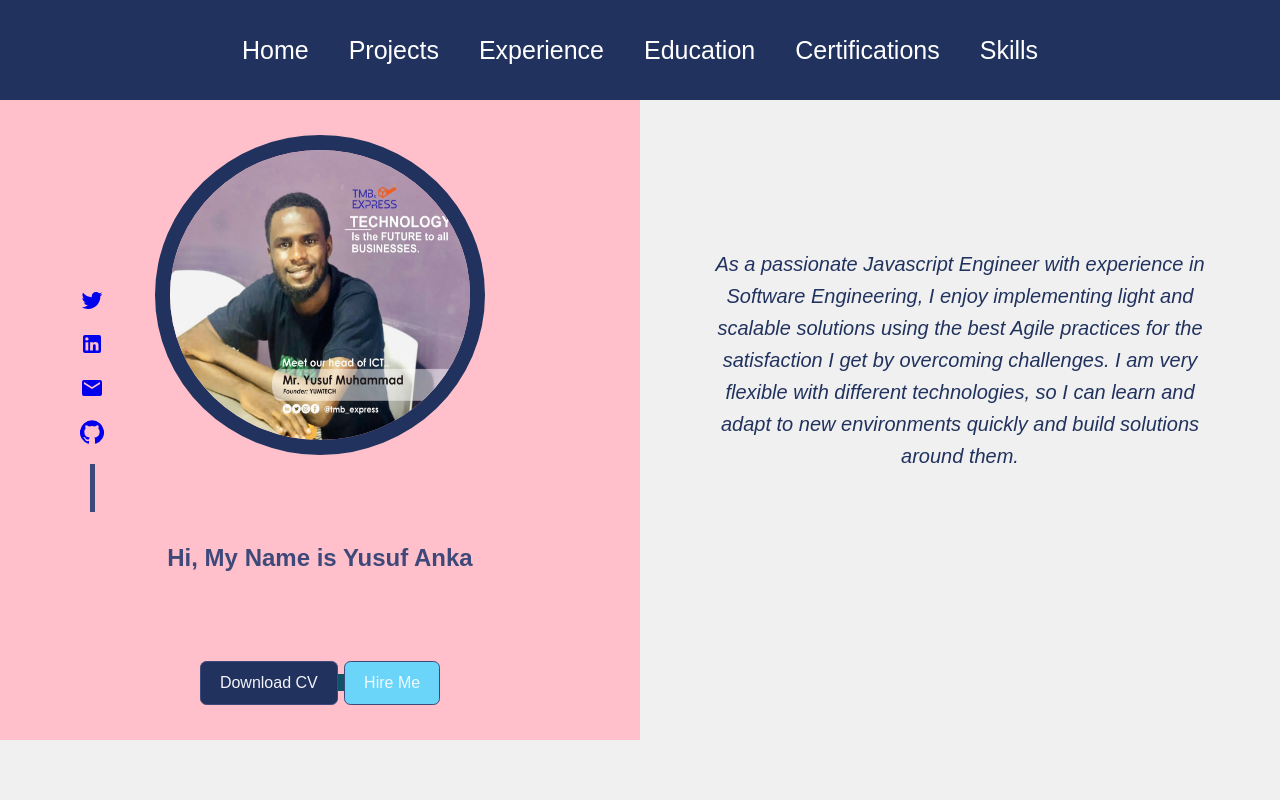
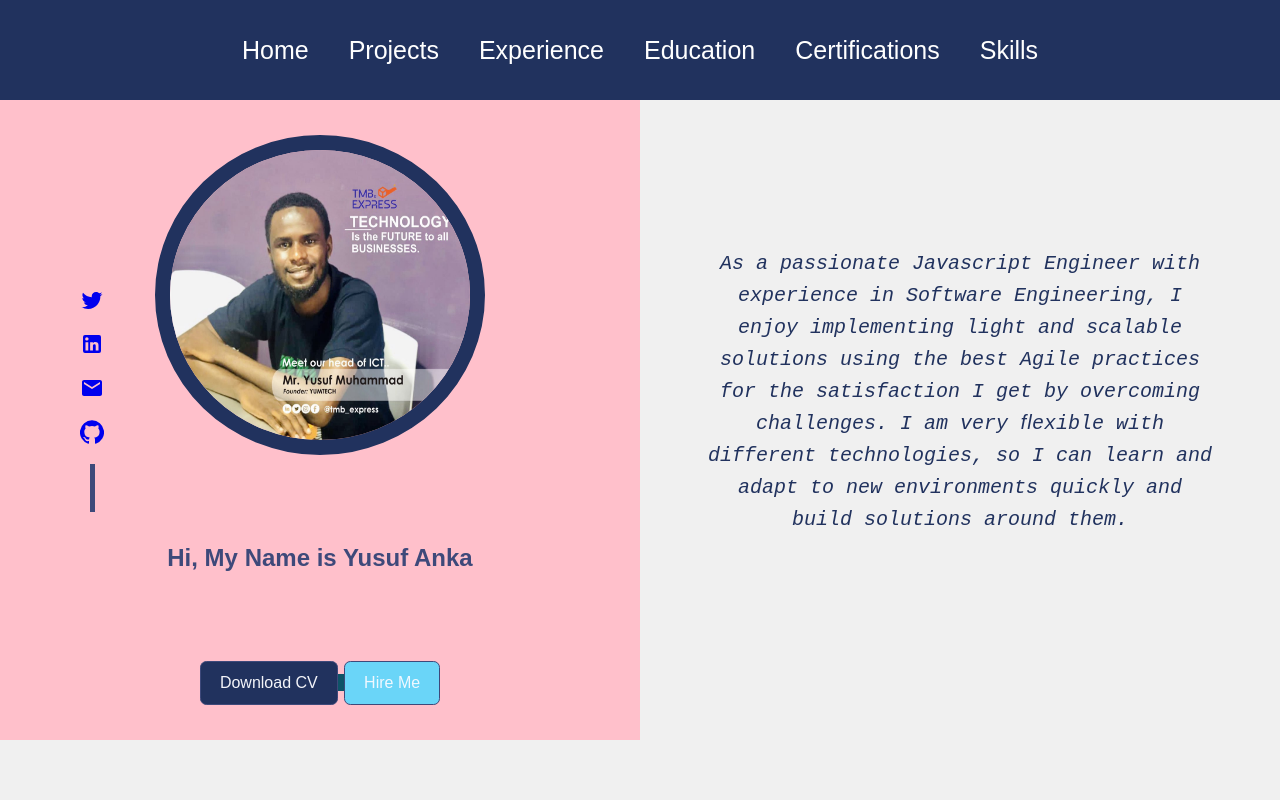
Before and after one commit to yusufAnka/Portfolio, a React (Create React App) app: page / in a window 1280 px wide. Shown: the top 800 px of the page. Built offline with nearby package versions, Linux system fonts and the light colour scheme.

Commit message:
Home page style

```diff
--- a/src/components/Home/Home.css
+++ b/src/components/Home/Home.css
@@ -50,6 +50,7 @@
   font-size: 20px;
   line-height: 1.6;
   font-style: italic;
+  font-family:  "Copperplate","Papyrus", monospace;
 }
 .prompt svg {
   font-size: 45px;
```
